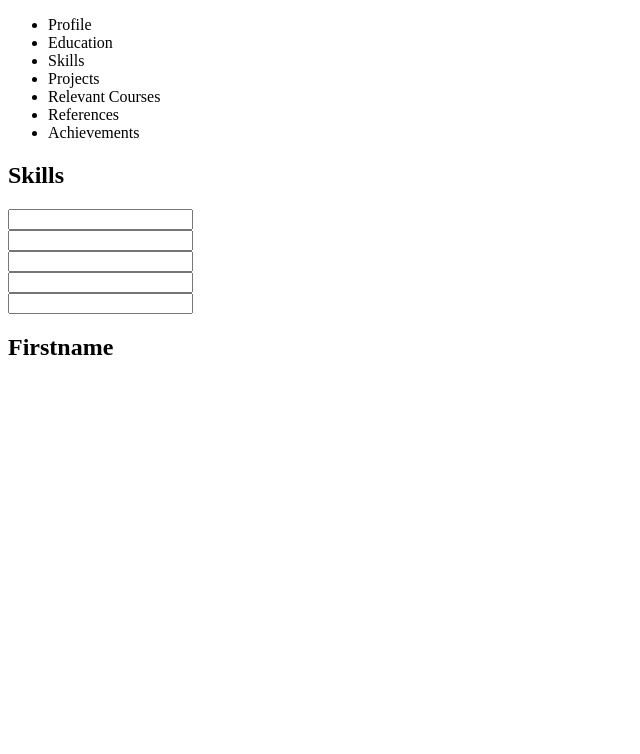
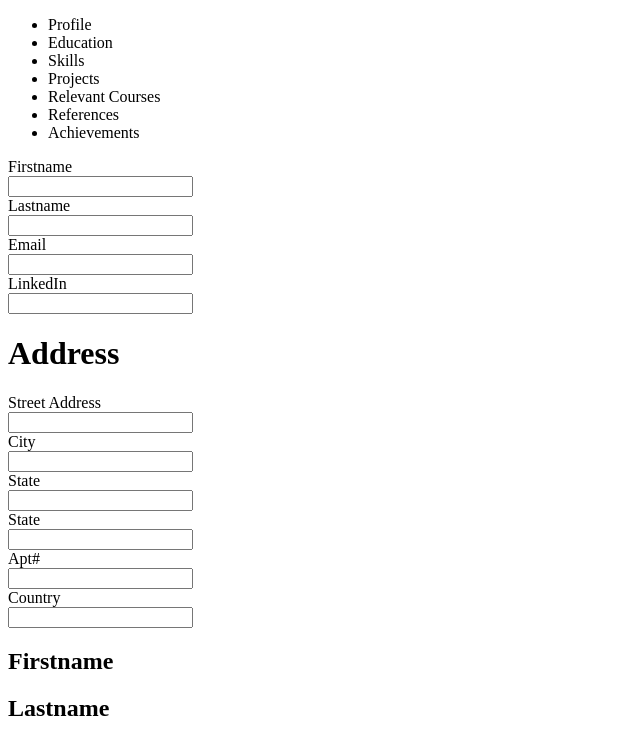
Before and after one commit to KBoohene/resume-builder, a React (Create React App) app: page / in a window 1280 px wide. Shown: the top 754 px of the page, without its empty margins (0-640 px from the left). Built offline with nearby package versions, Linux system fonts and the light colour scheme.

Commit message:
Reset basic reducers

```diff
--- a/src/components/ResumeBoard/Sections/Profile.tsx
+++ b/src/components/ResumeBoard/Sections/Profile.tsx
@@ -2,11 +2,14 @@ import React, { useContext } from 'react';
 import { ResumeContext } from '../../../contexts/ResumeContext';
 
 const Profile = () => {
-  const { state } = useContext(ResumeContext);
+  const { resume } = useContext(ResumeContext);
   return (
     <div>
       <h2>Firstname</h2>
-      {state.profile.firstName}
+      {resume.profile.firstName}
+
+      <h2>Lastname</h2>
+      {resume.profile.lastName}
     </div>
   );
 }
--- a/src/components/ResumeSections/ResumeSections.tsx
+++ b/src/components/ResumeSections/ResumeSections.tsx
@@ -7,7 +7,7 @@ import ProjectsForm from './Projects/ProjectsForm';
 import SkillsForm from './Skills/SkillsForm';
 import RelevantCoursesForm from './RelevantCourses/RelevantCoursesForm';
 
-const ResumeSections = ({ section = SectionType.skills }: SectionInterface) => {
+const ResumeSections = ({ section = SectionType.profile }: SectionInterface) => {
   return (
     <div>
       {(section === SectionType.profile) && (
--- a/src/contexts/ResumeContext.tsx
+++ b/src/contexts/ResumeContext.tsx
@@ -1,24 +1,17 @@
 import React, { createContext, useReducer } from 'react';
+import { InitialState } from '../data/initialState';
 import { BuilderAppState, ResumeReducer } from '../reducers/ResumeReducer';
-
-const currentState: BuilderAppState = {
-  profile: {
-    firstName: '',
-    lastName: '',
-    email: ''
-  }
-}
 
 type Props = {
   children: React.ReactNode
 };
 
-export const ResumeContext = createContext<BuilderAppState | any>(currentState);
+export const ResumeContext = createContext<BuilderAppState | any>(InitialState);
 
 const ResumeContextProvider = ({ children }: Props) => {
-  const [state, dispatch] = useReducer(ResumeReducer, currentState);
+  const [resume, dispatch] = useReducer(ResumeReducer, InitialState);
   return (
-    <ResumeContext.Provider value={{ state, dispatch }}>
+    <ResumeContext.Provider value={{ resume, dispatch }}>
       {children}
     </ResumeContext.Provider>
   );
```
